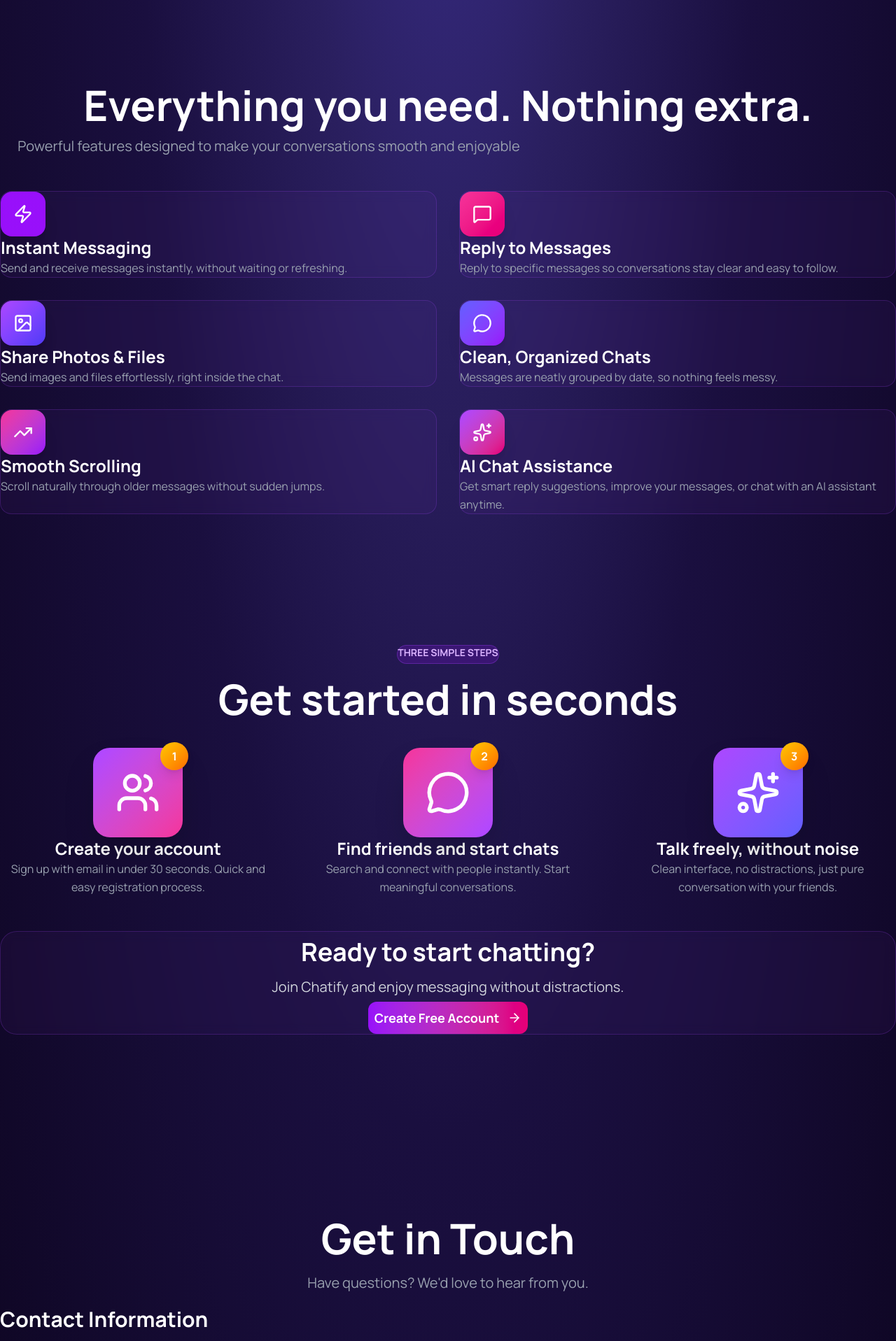
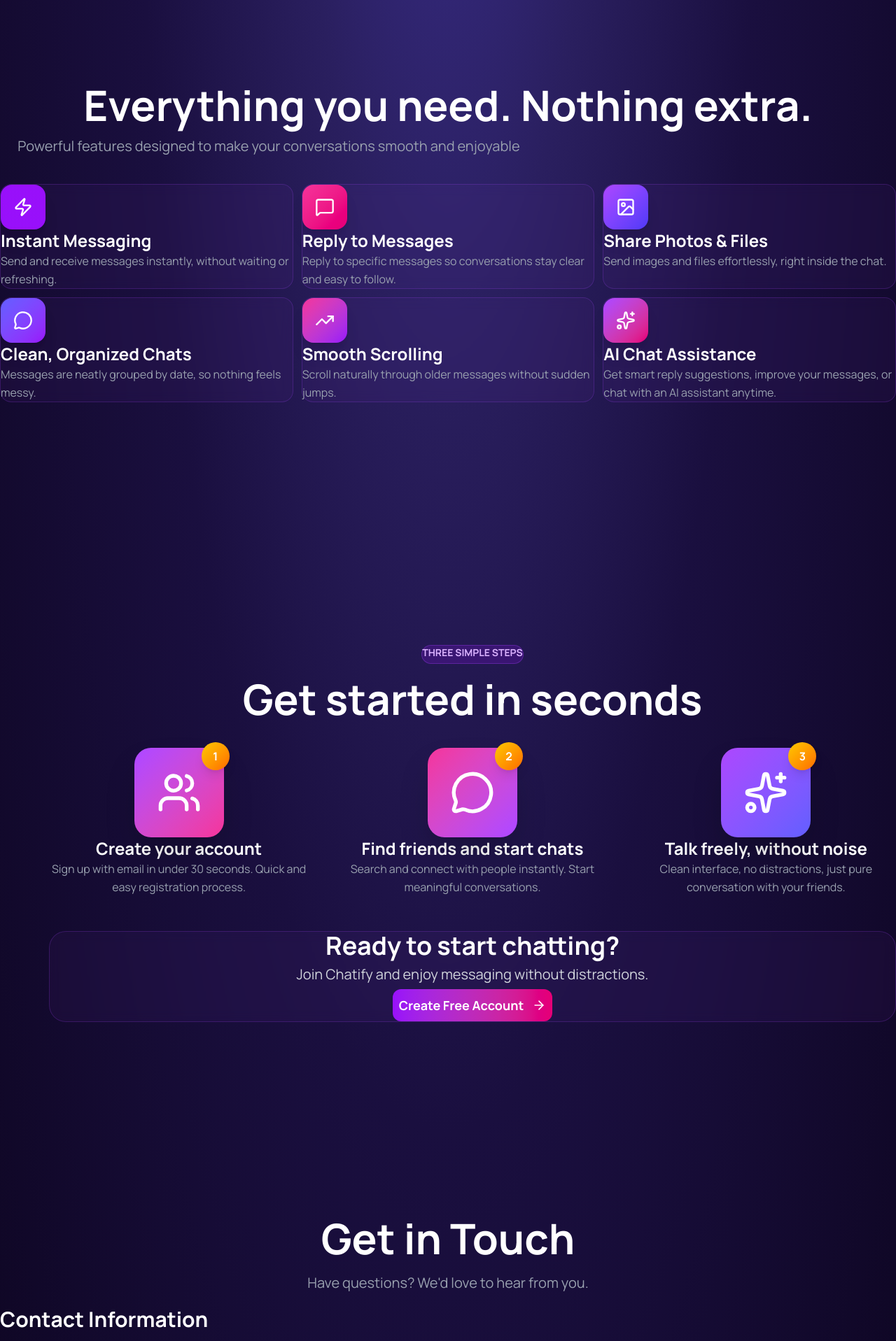
Before and after one commit to coder-Yash886/Chatify, a React (Vite) app in the folder Frontend/: page / in a window 1280 px wide. Shown: the part 685-2602 px from the top of the page at 70% size. Built offline with nearby package versions, Linux system fonts and the light colour scheme; no server answers.

Commit message:
Updated the features section

```diff
--- a/Frontend/src/pages/LandingPage.tsx
+++ b/Frontend/src/pages/LandingPage.tsx
@@ -284,8 +284,8 @@ const LandingPage: React.FC = () => {
             </p>
           </div>
 
-          <div className="grid md:grid-cols-1 lg:grid-cols-2 gap-8 justify-center"
-           style={{marginTop:"50px"}}
+          <div className="grid md:grid-cols-2 lg:grid-cols-3 gap-3"
+           style={{marginTop:"40px"}}
           >
             {[
               {
@@ -353,7 +353,9 @@ const LandingPage: React.FC = () => {
       </section>
 
       {/* HOW IT WORKS SECTION */}
-      <section id="how-it-works" className="py-24 px-8 min-h-screen">
+      <section id="how-it-works" className="py-24 px-8 min-h-screen"
+      style={{paddingLeft:"70px"}}
+      >
         <div className="max-w-7xl mx-auto">
           <div className="text-center mb-20">
             <div className="inline-block px-6 py-2 bg-purple-600/20 rounded-full text-purple-300 text-sm font-bold mb-8 border border-purple-500/30 backdrop-blur-sm"
@@ -420,7 +422,7 @@ const LandingPage: React.FC = () => {
           style={{marginTop:"50px"}}
           >
             <h3 className="text-4xl font-bold text-white mb-6"
-            style={{padding:"9px"}}
+
             >
               Ready to start chatting?
             </h3>
```
